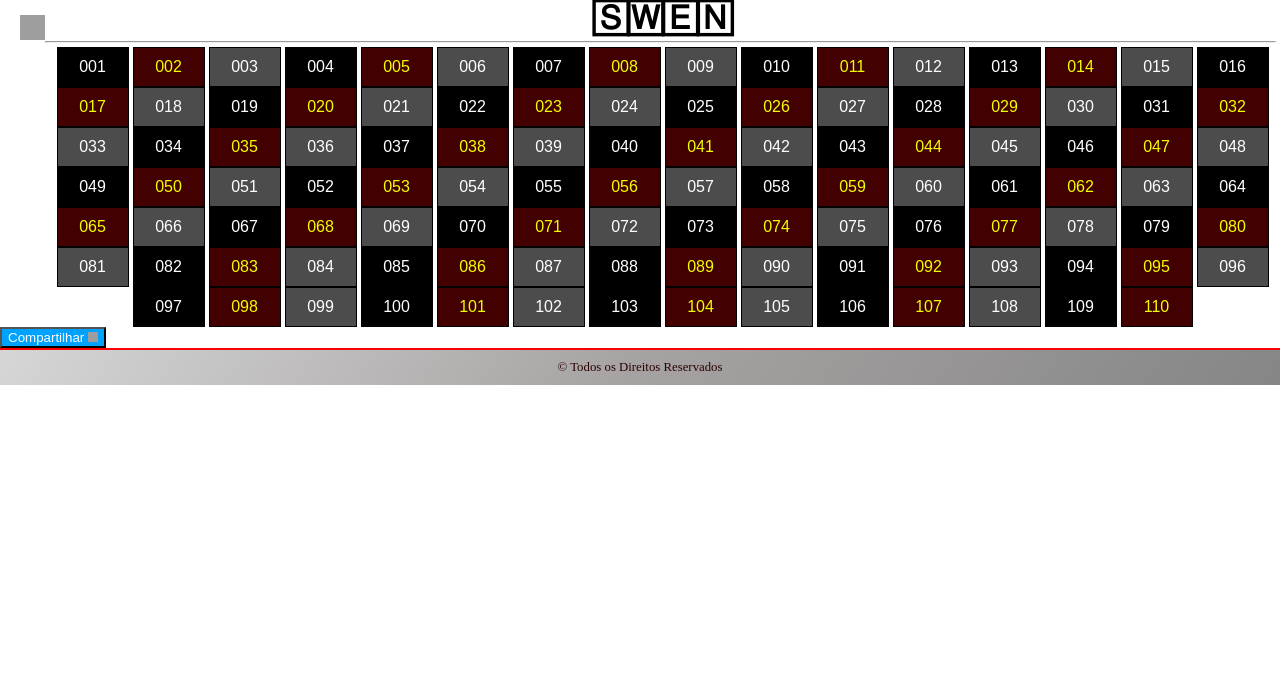
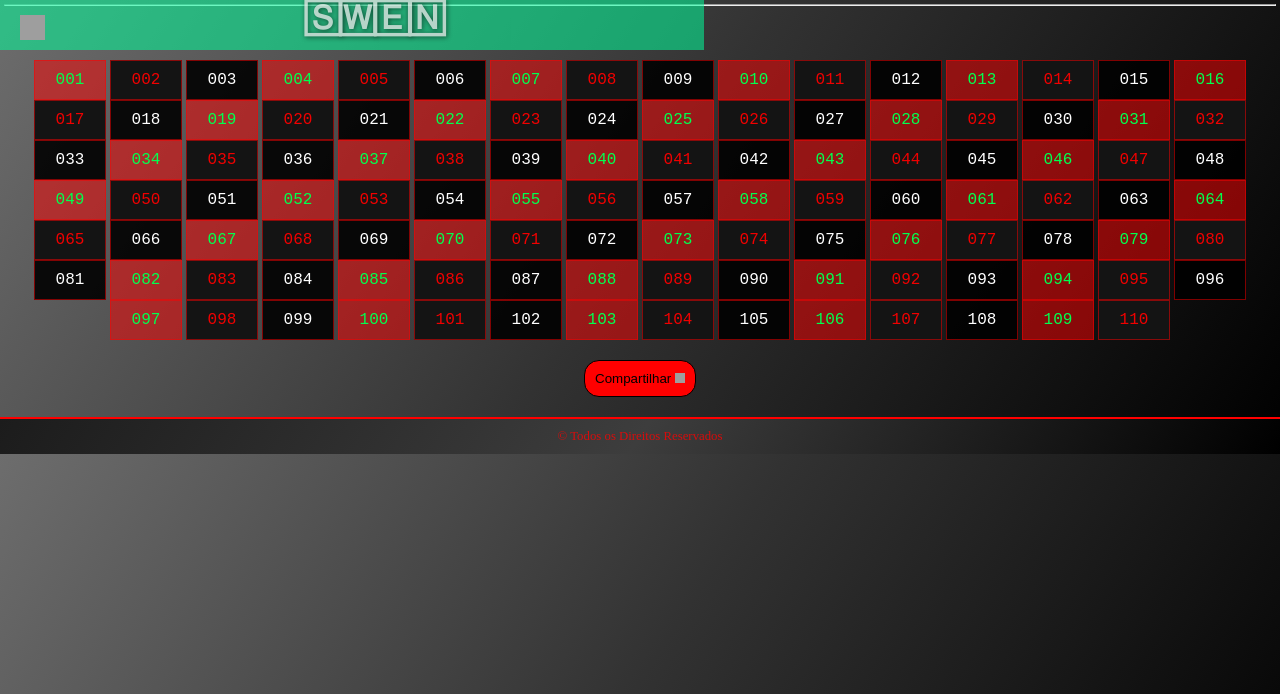
Before and after one commit to 3asyice/Noticias, a PHP site: page / in a window 1280 px wide. Shown: the top 694 px of the page. Run offline with PHP 8.4, Linux system fonts and the light colour scheme; grey boxes are pictures that could not be loaded.

Commit message:
Update style.css

```diff
--- a/Project_Apocalypse/style.css
+++ b/Project_Apocalypse/style.css
@@ -1,194 +1,224 @@
-html, body {
-  margin:0;
+html,
+body {
+  margin: 0;
+  align-content: center;
+  background: linear-gradient(123deg,rgba(109, 109, 109, 1),rgba(50, 50, 50, 1),rgba(0, 0, 0, 1));
+  color: #E0E0E0;
+  font-family: 'Merriweather', serif;
+}
 
-}
-  button {
-    background-color: rgba(0, 162, 255, 1);
-    color:rgba(255, 255, 255, 1);
-  }
 .horizontal-row {
   display: flex;
+  padding-top:50px;
   justify-content: center;
   flex-wrap: wrap;
 }
 
 .number-div {
   padding: 10px;
-    border: 1px solid #000;
+  border: 1px solid rgba(255, 0, 0, 0.5);
   margin: 0 2px;
   width: 50px;
   text-align: center;
-    font-family: Arial, sans-serif;
+  font-family: 'Courier New', monospace;
+}
+.number-div:hover {
+  transform: scale(1.1);
+  box-shadow: 0 0 20px rgba(255, 0, 0, 0.8);
+}
+@keyframes blink {
+  0% { opacity: 1; }
+  50% { opacity: 0.7; }
+  100% { opacity: 1; }
 }
 
-  /* Aplicando cores alternadas usando nth-child */
+.blink {
+  animation: blink 1s infinite; /* Efeito de piscar */
+}
 .number-div:nth-child(3n+1) {
-    background-color: rgba(0, 0, 0, 1);
+  background-color: rgba(255, 0, 0, 0.5);
+  color: #00FF50;
+}
+
+.number-div:nth-child(3n+2) {
+  background-color: rgba(20, 20, 20, 1);
+  color: rgba(240, 0, 0, 1);
+}
+
+.number-div:nth-child(3n) {
+  background-color: rgba(0, 0, 0, 0.9);
   color: white;
 }
 
-  .number-div:nth-child(3n+2) {
-    background-color: rgba(67, 0, 0, 1);
-    color: rgba(240, 255, 0, 1);
+h1 {
+  text-align: center;
+  margin: 0;
+  text-shadow: 1px 1px 5px rgba(0, 0, 0, 0.7);
 }
 
-  .number-div:nth-child(3n) {
-    background-color:rgba(0, 0, 0, 0.7);
-    color: white;
+header {
+  position: fixed;
+  letter-spacing: -0.5px;
+  background-color: rgba(0, 255, 156, 0.54);
+  width:55%;
+  text-align: justify;
+  color: #E0E0E0;
 }
-  button:hover {
-    background-color: rgba(0, 0, 0, 0.42);
-    color:white;
-  }
-  h1 {
-    text-align: center;
-    margin:0;
-  }
-  header {
-    display:fixed;
-    letter-spacing: -0.5px;
-    background-color: rgba(255, 255, 255, 0.5)
-   ; text-align:justify;
 
-  }
 .img-1 {
   align-self: flex-start;
-    float:left;
-   margin-top:15px;
-   margin-left:20px;
-   margin-bottom:10px;
+  float: left;
+  margin-top: 15px;
+  margin-left: 20px;
+  margin-bottom: 10px;
 }
+
 .align {
   text-align: flex-start;
-    margin-left:25px;
+  margin-left: 25px;
   text-decoration: none;
-    color:rgba(0, 0, 0, 1);
-    font-family: 'Merriweather', serif;
+  color: rgba(255, 0, 0, 0.7);
 }
+
 .casos {
-    font-family:'Merriweather', serif;
   font-size: 16px;
   font-weight: bolder;
   line-height: 2em;
-    display:block;
-    margin:170px;
+  display: block;
+  margin: 70px auto;
   text-align: center;
-    margin-top:51px;
-    background-color: rgba(0, 22, 57, 0.61);
-    border: 5px solid rgba(0, 0, 0, 0.61);
+  background-color: rgba(10, 10, 10, 0.8);
+  border: 5px solid rgba(255, 0, 0, 0.5);
 }
 
 .b {
-    color:rgba(255, 255, 255, 0.1);
-    top:0;bottom:0;left:0;right:0;
-    position:fixed;
-    display:none;
-    background-color:rgba(102, 102, 102, 1)
-   ;}
+  color: rgba(255, 255, 255, 0.1);
+  top: 0;
+  bottom: 0;
+  left: 0;
+  right: 0;
+  position: fixed;
+  display: none;
+  background-color: rgba(50, 50, 50, 0.8);
+}
+
 .z {
-    color:rgba(255, 255, 255, 0.1);
-    top:0;bottom:0;left:0;right:0;
-    position:fixed;
-    display:none;
-    background-image: linear-gradient(123deg,rgba(111, 111, 111, 1),rgba(59, 59, 59, 1),rgba(0, 0, 0, 1));
+  color: rgba(255, 255, 255, 0.1);
+  top: 0;
+  bottom: 0;
+  left: 0;
+  right: 0;
+  position: fixed;
+  display: none;
+  background-image: linear-gradient(123deg, rgba(20, 20, 20, 1), rgba(0, 0, 0, 1));
 }
+
 p {
   font-size: 14px;
-    margin-left:20px;margin-right:20px;
-  font-family: 'Merriweather', serif;
-  font-weight: normal;text-align: inline;
+  margin-left: 20px;
+  margin-right: 20px;
+  font-weight: normal;
+  text-align: inline;
+}
 
-  }
-  details, summary {
+details,
+summary {
   text-decoration: none;
   text-align: left;
-    list-style:none;
+  list-style: none;
 }
-  .h4-red{
-    margin:0;
-    margin-top:5px;
+
+.h4-red {
+  margin: 0;
+  margin-top: 5px;
   text-shadow: 1px 1px 2px rgba(178, 39, 39, 1);
   font-weight: 900;
-    float:left;
-    margin-left:15px;
-    color:rgba(178, 39, 39, 1);
-    font-family: 'Merriweather', serif;
+  float: left;
+  margin-left: 15px;
+  color: rgba(178, 39, 39, 1);
 }
+
 .or {
-    margin-top:5px;
+  margin-top: 5px;
   text-shadow: 1px 1px 2px rgba(216, 81, 0, 1);
   font-weight: 900;
-    float:left;
-    margin-left:15px;
-    color:rgba(216, 81, 0, 1);
-    font-family: 'Merriweather', serif;
+  float: left;
+  margin-left: 15px;
+  color: rgba(216, 81, 0, 1);
 }
 
 h2 {
-    color:rgba(0, 0, 0, 1);
-    margin-left:15px;
+  color: rgba(255, 0, 0, 1);
+  margin-left: 15px;
   letter-spacing: -0.5px;
-    font-family:'Merriweather', serif;
-    font-weight: 900px;
-    font-stretch: 2em;
+  font-weight: 900;
 }
+
 h5 {
-    color:rgba(255, 255, 255, 1);
-    font-family: 'Merriweather', serif;
+  color: rgba(255, 255, 255, 1);
 }
+
 h4 {
-    margin:0;
+  margin: 0;
   font-weight: bold;
-    float:left;
-    margin-left:15px;
-    color:rgba(0, 0, 0, 1);
-    font-family: 'Merriweather', serif;
+  float: left;
+  margin-left: 15px;
+  color: rgba(255, 0, 0, 1);
 }
+
 hr {
-    background-color:rgba(255, 0, 0, 1);margin:4px;
-    color:rgba(252, 0, 0, 1);
+  background-color: rgba(255, 0, 0, 1);
+  margin: 4px;
+  color: rgba(252, 0, 0, 1);
 }
+
 .p-date {
   font-size: 12px;
-    font-family:'Merriweather', serif;
 }
+
 .a {
-    display:inline-block;
-    margin:0;
-    padding-top:0;
+  display: inline-block;
+  margin: 0;
+  padding-top: 0;
   text-align: top;
-    padding:0;
+  padding: 0;
 }
-  .p-share {
-  border: 1px solid #000000;
-  border-radius: 20px;
-  padding:5px;
-  float:left;
-  display:flex;
-  color:rgba(0, 0, 0, 1);
-  background-color: rgba(255, 255, 255, 1);
-  }
-  .p-share:hover {
-    border: 1px solid #000000;
-  border-radius: 20px;
-  padding:5px;
-  display:flex;
-  float:left;
-  display:flex;
-  color:rgba(255, 255, 255, 1);
-  background-color: rgba(255, 0, 0, 1);
 
-  }
-  .container, p {
+.container,
+p {
   max-width: 1000px;
   margin: 0 auto;
   padding: 20px;
 }
+
 footer {
-    background: linear-gradient(123deg, #D6D6D6,#A6A2A2,#868686);
-    color: rgba(43, 0, 0, 1);
+  background: linear-gradient(123deg, #1C1C1C, #3D3D3D, #000000);
+  color: rgba(255, 0, 0, 0.8);
   text-align: center;
   padding: 10px 0;
   border-top: 2px solid rgba(255, 0, 0, 1);
   font-size: 0.8rem;
 }
+
+.share__div {
+  text-align: center;
+  align-items: center;
+  padding: 20px;
+}
+
+.share__btn {
+  border: 1px solid #000000;
+  border-radius: 15px;
+  transition: background-color 0.3s, transform 0.3s;
+  padding: 10px;
+  text-align: center;
+  color: rgba(0, 0, 0, 1);
+  background-color: rgba(255, 0, 0, 1);
+}
+
+.share__btn:hover {
+
+  border: 1px solid #000000;
+  color: rgba(255, 255, 255, 1);
+  background-color: rgba(255, 0, 0, 0.8);
+}
```
Lines whose indentation alone changed are shown as unchanged.
